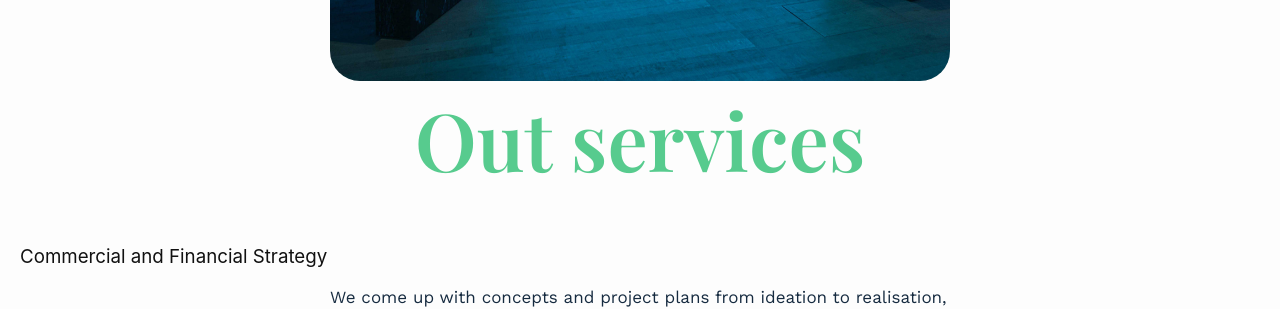
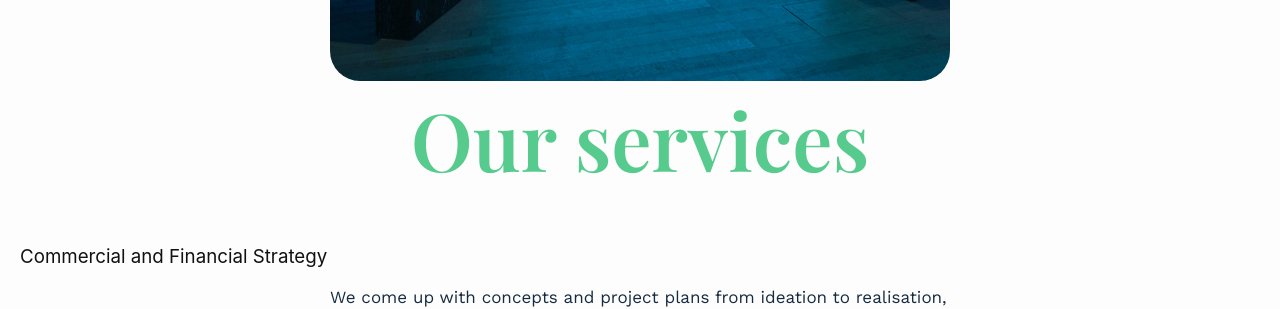
Before and after one commit to HarryFischer/wrecktangle, a Jekyll site: the page built from about.markdown, in a window 1280 px wide and 900 px high, scrolled down 1600 px. Shown: the part 175-484 px from the top of the window. Built offline with Jekyll 4.4.1, drawn with Linux system fonts in a browser that asks for light colours; some web fonts are replaced.

Commit message:
Updated About

```diff
--- a/about.markdown
+++ b/about.markdown
@@ -50,7 +50,7 @@ We know what memorable experiences and operational excellence looks like, and we
 
 ![e71377_b6171e187eb740ef8a80908bca153001_mv2.jpeg](/wrecktangle/uploads/e71377_b6171e187eb740ef8a80908bca153001_mv2.jpeg)
 
-# Out services
+# Our services
 
 ### Commercial and Financial Strategy
 
```
